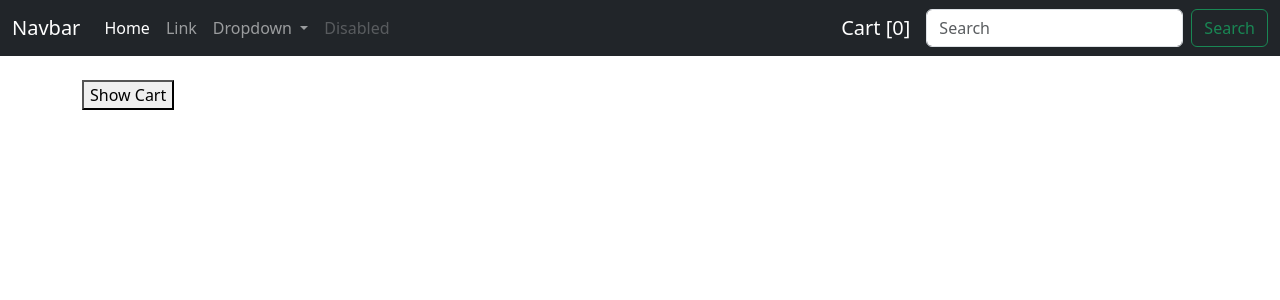
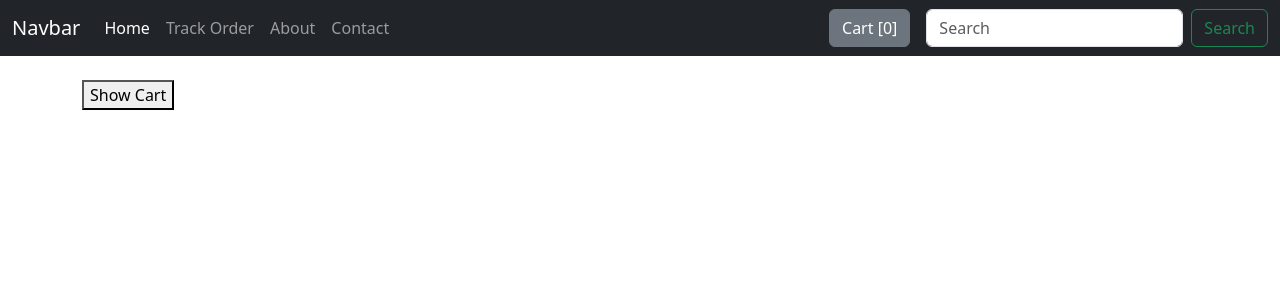
Before and after one commit to arpitkatiyar108/DjangoLearning-MAC, a Django app: page /shop/ in a window 1280 px wide. Shown: the top 300 px of the page. Run offline with Django 5.2, Linux system fonts and the light colour scheme; data that the repository does not hold is empty.

Commit message:
Complete-video-40: Add Cart PopOver & Other Pages Use Bootstrap

```diff
--- a/mac/mac/urls.py
+++ b/mac/mac/urls.py
@@ -7,7 +7,6 @@ urlpatterns = [
     path('admin/', admin.site.urls),
     path('shop/', include('shop.urls')),   # URLs from shop app mounted at /shop/
     path('blog/', include('blog.urls')),   # URLs from blog app mounted at /blog/
-    path('', include('shop.urls')),        # optional: make shop the site root (or map home view directly)
 ]
 if settings.DEBUG:
     urlpatterns += static(settings.MEDIA_URL, document_root=settings.MEDIA_ROOT)
--- a/mac/shop/templates/shop/basic.html
+++ b/mac/shop/templates/shop/basic.html
@@ -14,34 +14,27 @@
       <body>
       <nav class="navbar navbar-expand-lg navbar-dark bg-dark">
   <div class="container-fluid">
-    <a class="navbar-brand" href="#">Navbar</a>
+    <a class="navbar-brand" href="{% url 'shop_home' %}">Navbar</a>
     <button class="navbar-toggler" type="button" data-bs-toggle="collapse" data-bs-target="#navbarSupportedContent" aria-controls="navbarSupportedContent" aria-expanded="false" aria-label="Toggle navigation">
       <span class="navbar-toggler-icon"></span>
     </button>
     <div class="collapse navbar-collapse" id="navbarSupportedContent">
       <ul class="navbar-nav me-auto mb-2 mb-lg-0">
         <li class="nav-item">
-          <a class="nav-link active" aria-current="page" href="#">Home</a>
+          <a class="nav-link {% if request.resolver_match.url_name == 'shop_home' %}active{% endif %}" aria-current="page" href="{% url 'shop_home' %}">Home</a>
         </li>
         <li class="nav-item">
-          <a class="nav-link" href="#">Link</a>
-        </li>
-        <li class="nav-item dropdown">
-          <a class="nav-link dropdown-toggle" href="#" role="button" data-bs-toggle="dropdown" aria-expanded="false">
-            Dropdown
-          </a>
-          <ul class="dropdown-menu">
-            <li><a class="dropdown-item" href="#">Action</a></li>
-            <li><a class="dropdown-item" href="#">Another action</a></li>
-            <li><hr class="dropdown-divider"></li>
-            <li><a class="dropdown-item" href="#">Something else here</a></li>
-          </ul>
+          <a class="nav-link {% if request.resolver_match.url_name == 'shop_tracker' %}active{% endif %}" href="{% url 'shop_tracker' %}">Track Order</a>
         </li>
         <li class="nav-item">
-          <a class="nav-link disabled" aria-disabled="true">Disabled</a>
+          <a class="nav-link {% if request.resolver_match.url_name == 'shop_about' %}active{% endif %}" href="{% url 'shop_about' %}">About</a>
         </li>
+        <li class="nav-item">
+          <a class="nav-link {% if request.resolver_match.url_name == 'shop_contact' %}active{% endif %}" href="{% url 'shop_contact' %}">Contact</a>
+        </li>
+
       </ul>
-        <a class="navbar-brand" href="#">Cart [<span id="cart-count"></span>] </a>
+        <button type="button" id="cart-items" class="btn btn-md btn-secondary mx-3" data-html="true" data-bs-toggle="popover" data-bs-title="Popover title" data-bs-content=" ">Cart [<span id="cart-count"></span>] </button>
       <form class="d-flex" role="search">
         <input class="form-control me-2" type="search" placeholder="Search" aria-label="Search"/>
         <button class="btn btn-outline-success" type="submit">Search</button>
@@ -50,7 +43,10 @@
   </div>
 </nav>
 {% block body %}{% endblock %}
+
+      <script src="https://cdn.jsdelivr.net/npm/bootstrap@5.3.8/dist/js/bootstrap.bundle.min.js" integrity="sha384-FKyoEForCGlyvwx9Hj09JcYn3nv7wiPVlz7YYwJrWVcXK/BmnVDxM+D2scQbITxI" crossorigin="anonymous"></script>
+      <script>
+      </script>
       {% block js  %}{% endblock %}
-      <script src="https://cdn.jsdelivr.net/npm/bootstrap@5.3.8/dist/js/bootstrap.bundle.min.js" integrity="sha384-FKyoEForCGlyvwx9Hj09JcYn3nv7wiPVlz7YYwJrWVcXK/BmnVDxM+D2scQbITxI" crossorigin="anonymous"></script>
       </body>
     </html>
--- /dev/null
+++ b/mac/shop/templates/shop/checkout.html
@@ -0,0 +1,6 @@
+{% extends 'shop/basic.html' %}
+{% block title %}Checkout Page{% endblock %}
+{% block body %}
+<h1>Checkout - Here</h1>
+<p>Our Checkout Section</p>
+{% endblock %}
--- /dev/null
+++ b/mac/shop/templates/shop/contact.html
@@ -0,0 +1,6 @@
+{% extends 'shop/basic.html' %}
+{% block title %}Contact Page{% endblock %}
+{% block body %}
+<h1>Contact - Here</h1>
+<p>Our Contact Section</p>
+{% endblock %}
--- /dev/null
+++ b/mac/shop/templates/shop/product_view.html
@@ -0,0 +1,6 @@
+{% extends 'shop/basic.html' %}
+{% block title %}Product View Page{% endblock %}
+{% block body %}
+<h1>Product View - Here</h1>
+<p>Our Product View Section</p>
+{% endblock %}
--- /dev/null
+++ b/mac/shop/templates/shop/search.html
@@ -0,0 +1,6 @@
+{% extends 'shop/basic.html' %}
+{% block title %}Search Page{% endblock %}
+{% block body %}
+<h1>Search - Here</h1>
+<p>Our Search Section</p>
+{% endblock %}
--- /dev/null
+++ b/mac/shop/templates/shop/tracker.html
@@ -0,0 +1,6 @@
+{% extends 'shop/basic.html' %}
+{% block title %}Tracker Page{% endblock %}
+{% block body %}
+<h1>Tracker - Here</h1>
+<p>Our Tracker Section</p>
+{% endblock %}
--- a/mac/shop/views.py
+++ b/mac/shop/views.py
@@ -29,20 +29,20 @@ def about(request):
 
 # Contact Page
 def contact(request):
-    return HttpResponse("Contact Us - My Awesome Cart")
+    return render(request, 'shop\contact.html')
 
 # Order Tracker Page
 def order_tracker(request):
-    return HttpResponse("Track Your Order")
+    return render(request, 'shop\\tracker.html')
 
 # Search Products Page
 def search_products(request):
-    return HttpResponse("Search Products Page")
+    return render(request, 'shop\search.html')
 
 # Product Detail Page
 def product_detail(request, id):
-    return HttpResponse(f"Product Detail Page for Product ID: {id}")
+    return render(request, 'shop\product_view.html')
 
 # Checkout Page
 def checkout(request):
-    return HttpResponse("Checkout Page")
+    return render(request, 'shop\checkout.html')
```
Also changed, not shown: mac/shop/templates/shop/home.html (+25 -7 lines).
